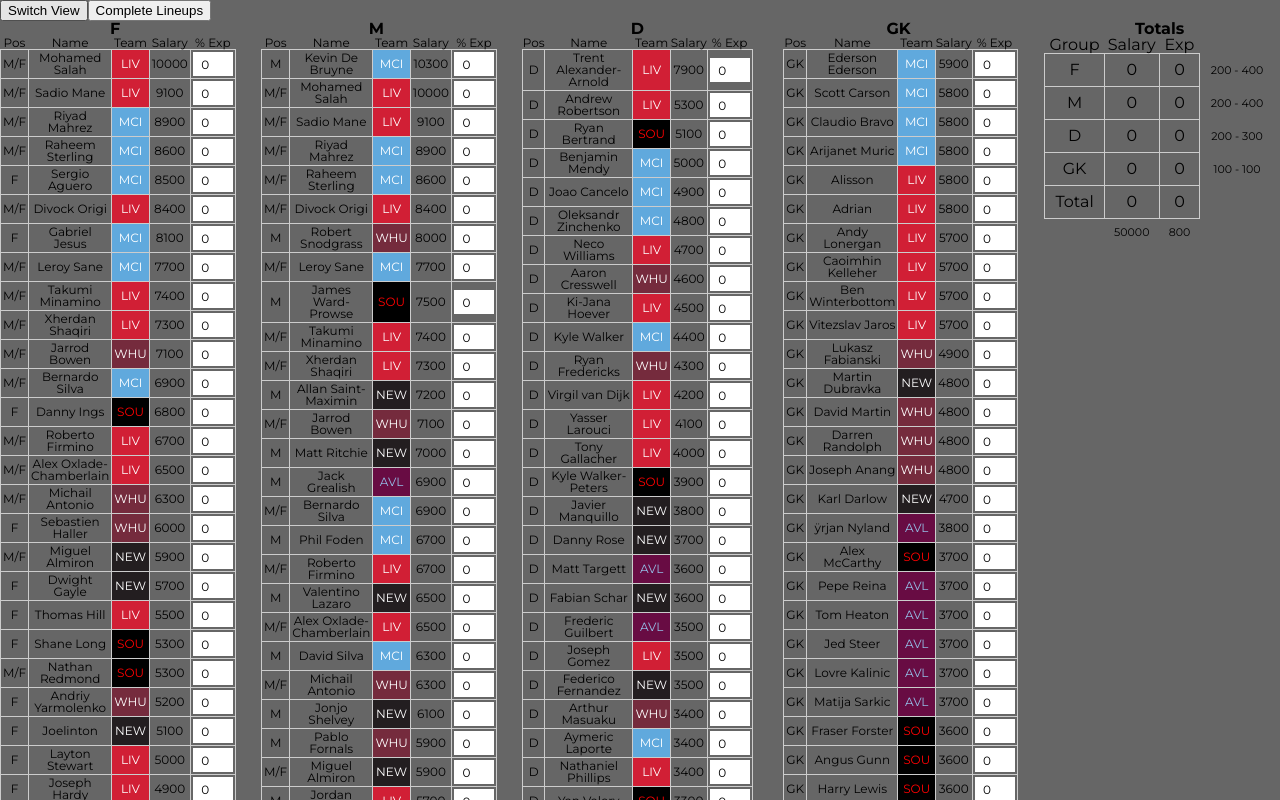
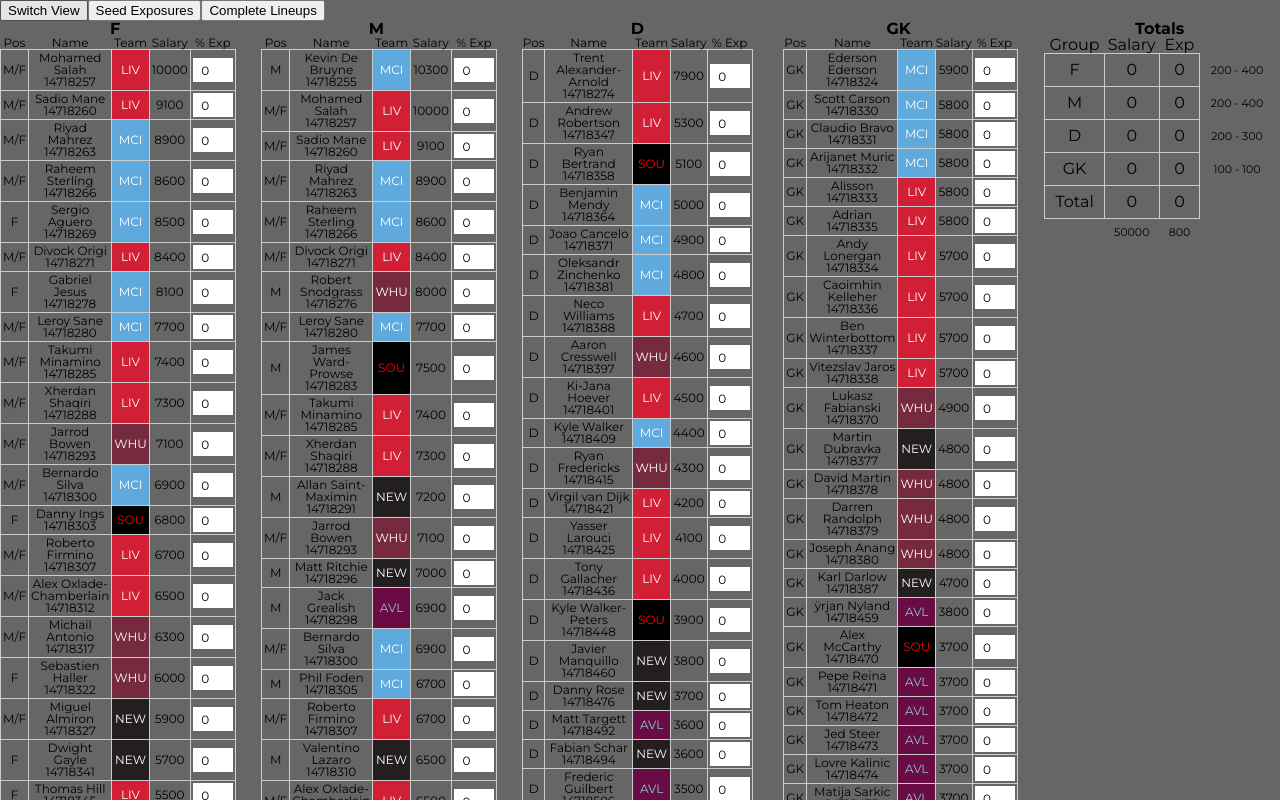
Before and after one commit to HerdADVance/dk-hooks, a React (Create React App) app: page / in a window 1280 px wide. Shown: the top 800 px of the page. Built offline with nearby package versions, Linux system fonts and the light colour scheme.

Commit message:
Exposures seeder

```diff
--- a/src/App.js
+++ b/src/App.js
@@ -13,6 +13,7 @@ import makeLineups from './util/makeLineups'
 import initializePlayersAndGames from './util/initializePlayersAndGames'
 import findLineupsToAdd from './util/findLineupsToAdd'
 import findLineupIndex from './util/findLineupIndex'
+import findPlayerIndex from './util/findPlayerIndex'
 
 // COMPONENTS
 import Exposures from './components/Exposures'
@@ -22,10 +23,9 @@ import Players from './components/Players'
 import Lineups from './components/Lineups'
 
 
-
 const App = () => {
 
-    const numLineups = 20
+    const numLineups = 40
 
     const [showExposures, setShowExposures] = useState(true)
 
@@ -130,7 +130,9 @@ const App = () => {
     }
 
     function handleCompleteLineupsClick(){
+
         let result = {...players}
+
         let p = orderBy(result, 'lineupsIn', ['desc'])
         let l = [...lineups]
 
@@ -178,6 +180,68 @@ const App = () => {
 
     function handlePositionClick(position){
         setClickedPosition(position)
+    }
+
+    function handleSeedExposuresClick(){
+        let result = {...players}
+
+        const seeder = [
+            {pid: 14718324, pct: 25}, // GK
+            {pid: 14718333, pct: 20},
+            {pid: 14718370, pct: 30},
+            {pid: 14718459, pct: 15},
+            {pid: 14718377, pct: 10},
+            {pid: 14718274, pct: 20}, // D
+            {pid: 14718358, pct: 35},
+            {pid: 14718364, pct: 25},
+            {pid: 14718381, pct: 20},
+            {pid: 14718388, pct: 15},
+            {pid: 14718397, pct: 30},
+            {pid: 14718421, pct: 15},
+            {pid: 14718448, pct: 20},
+            {pid: 14718476, pct: 5},
+            {pid: 14718527, pct: 15},
+            {pid: 14718255, pct: 15}, // M
+            {pid: 14718257, pct: 20},
+            {pid: 14718260, pct: 10},
+            {pid: 14718263, pct: 10},
+            {pid: 14718266, pct: 15},
+            {pid: 14718271, pct: 10},
+            {pid: 14718276, pct: 15},
+            {pid: 14718280, pct: 20},
+            {pid: 14718283, pct: 25},
+            {pid: 14718285, pct: 5},
+            {pid: 14718288, pct: 5},
+            {pid: 14718293, pct: 5},
+            {pid: 14718298, pct: 15},
+            {pid: 14718300, pct: 30},
+            {pid: 14718305, pct: 35},
+            {pid: 14718307, pct: 10},
+            {pid: 14718310, pct: 5},
+            {pid: 14718312, pct: 15},
+            {pid: 14718315, pct: 20},
+            {pid: 14718317, pct: 10},
+            {pid: 14718325, pct: 10},
+            {pid: 14718327, pct: 25},
+            {pid: 14718339, pct: 15},
+            {pid: 14718269, pct: 15},     // F
+            {pid: 14718278, pct: 10},
+            {pid: 14718303, pct: 25},
+            {pid: 14718322, pct: 25},
+            {pid: 14718341, pct: 10},
+            {pid: 14718351, pct: 25},
+            {pid: 14718356, pct: 15},
+            {pid: 14718385, pct: 10},
+            {pid: 14718407, pct: 10},
+            {pid: 14718454, pct: 10}
+        ]
+
+        for(var i = 0; i < seeder.length; i++){
+            const pid = seeder[i].pid
+            result[pid].exposure = seeder[i].pct
+        }
+
+        setPlayers(result)
     }
 
     function handleSlotClick(lid, sid, pid, selected){
@@ -247,6 +311,7 @@ const App = () => {
         <div>
             <div className="top">
                 <button onClick={handleSwitchViewClick}>Switch View</button>
+                <button onClick={handleSeedExposuresClick}>Seed Exposures</button>
                 <button onClick={handleCompleteLineupsClick}>Complete Lineups</button>
             </div>
 
--- a/src/components/ExposureGroup.js
+++ b/src/components/ExposureGroup.js
@@ -39,7 +39,7 @@ const ExposureGroup = ({ group, handleExposureChange }) => {
                         group.players.map((player, index) => (
                             <tr>
                                 <td>{player.position}</td>
-                                <td>{player.name}</td>
+                                <td>{player.name} {player.id}</td>
                                 <td className={`team ${player.team}`}>{player.team}</td>
                                 <td>{player.salary}</td>
                                 <td>
--- /dev/null
+++ b/src/util/findPlayerIndex.js
@@ -0,0 +1,8 @@
+// This will only work when players is functioning as an array
+import findIndex from 'lodash/findIndex'
+
+const findPlayerIndex = (players, pid) => {
+	return findIndex(players, function(o) { return o.id == pid })
+}
+
+export default findPlayerIndex
```
